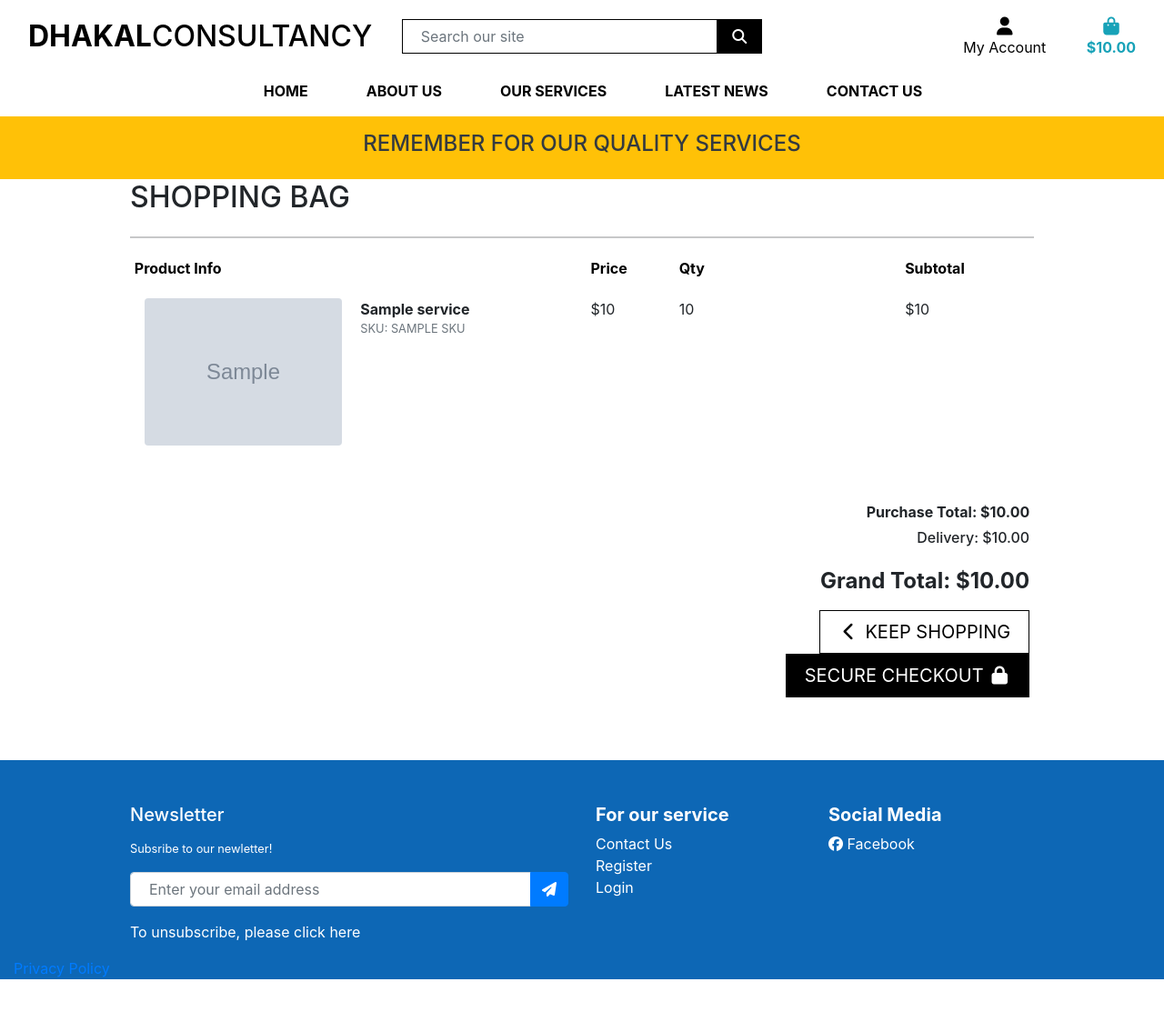
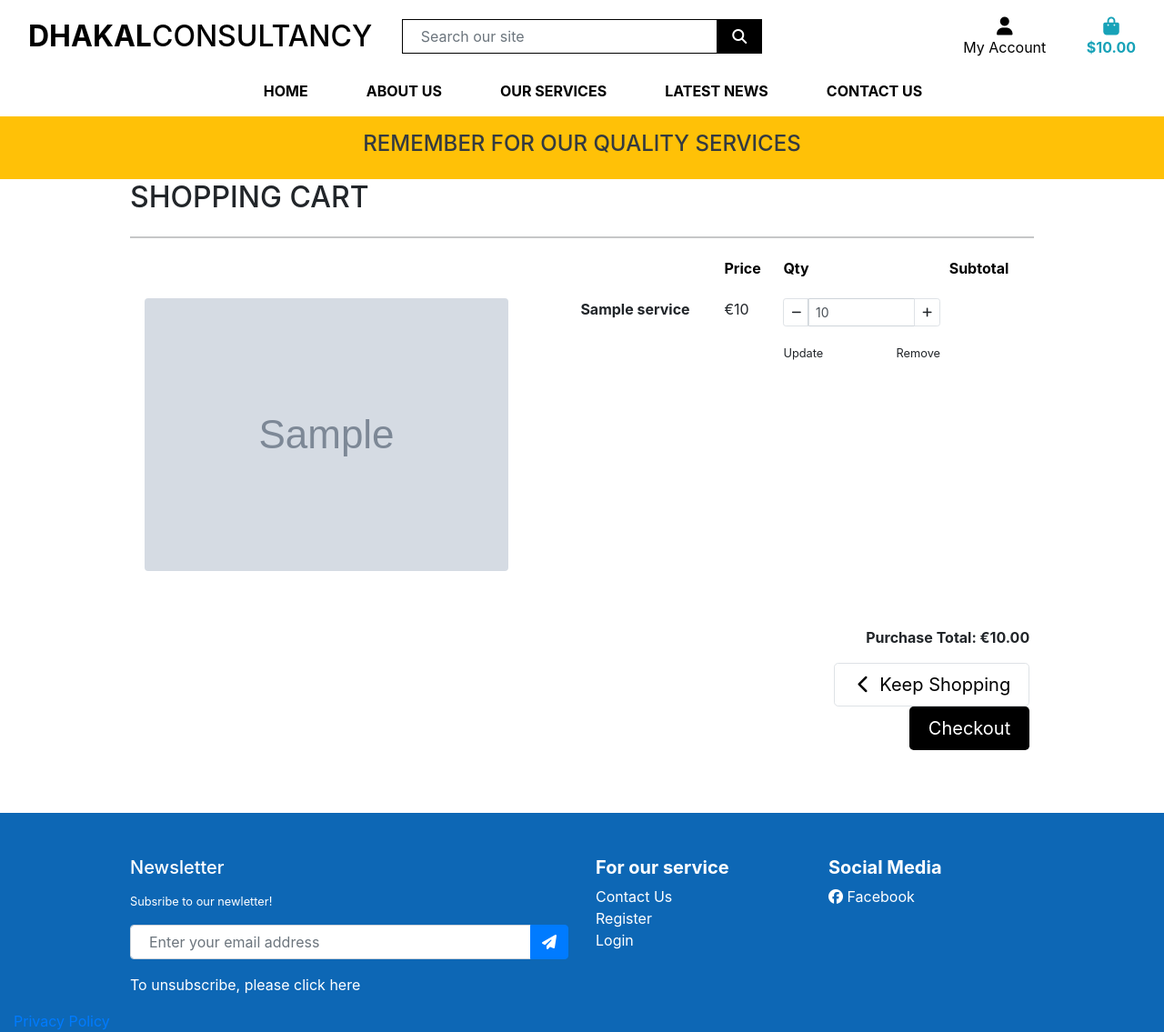
Before and after one commit to dhakal79/Portfolio-project-MS5, a Django app: template purchase/templates/purchase/purchase.html in a window 1280 px wide. Shown: the whole page at 91% size. Before the commit the page ends 1077 px from the top, so only its background shows below. Run offline with Django 3.2, Linux system fonts and the light colour scheme; the template is opened without the code that fills it: most values are stand-ins (such as "Sample title", 1, 10 or a date in 2020); grey boxes marked "Sample" are stand-in pictures; some libraries are stand-ins or nearby versions.

Commit message:
add html template for purchase

```diff
--- a/purchase/templates/purchase/purchase.html
+++ b/purchase/templates/purchase/purchase.html
@@ -1,21 +1,17 @@
 {% extends "base.html" %}
 {% load static %}
 
+
 {% block page_header %}
-    <div class="container header-container">
-        <div class="row">
-            <div class="col"></div>
-        </div>
-    </div>
+<div class="container header-container"></div>
 {% endblock %}
 
 {% block content %}
-    <div class="overlay"></div>
     <div class="container mb-2">
         <div class="row">
             <div class="col">
                 <hr>
-                <h2 class="logo-font mb-4">Shopping Bag</h2>
+                <h2 class="logo-font mb-4">Shopping Cart</h2>
                 <hr>
             </div>
         </div>
@@ -24,10 +20,11 @@
             <div class="col">
                 {% if purchase_items %}
                     <div class="table-responsive rounded">
+                        <div class="table-responsive rounded">
                             <table class="table table-sm table-borderless">
                                 <thead class="text-black">
                                     <tr>
-                                    <th scope="col">Product Info</th>
+                                        <th scope="col"></th>
                                         <th scope="col"></th>
                                         <th scope="col">Price</th>
                                         <th scope="col">Qty</th>
@@ -37,61 +34,65 @@
 
                                 {% for item in purchase_items %}
                                     <tr>
-                                    <td class="p-3 w-25">
-                                        <img class="img-fluid rounded" src="{{ item.service.image.url }}">
+                                        <td class="p-3 cart-image-width">
+                                            <img class="img-fluid rounded" src="{{ item.service.image_url }}">
                                         </td>
                                         <td class="py-3">
                                             <p class="my-0"><strong>{{ item.service.name }}</strong></p>
-                                        <p class="my-0 small text-muted">SKU: {{ item.service.sku|upper }}</p>
                                         </td>
                                         <td class="py-3">
-                                        <p class="my-0">${{ item.service.price }}</p>
+                                            <p class="my-0" id="price">€{{ item.service.price }}</p>
                                         </td>
-                                    <td class="py-3 w-25">
-                                        <p class="my-0">{{ item.quantity }}</p>
+                                        <td class="py-3 w-15">
+                                            <form class="form update-qty" method="POST" action="{% url 'edit_product' item.service.pk %}">
+                                                {% csrf_token %}
+                                                <div class="form-group">
+                                                    <div class="input-group">
+                                                        <!-- Decrement quantity button -->
+                                                        <div class="input-group-prepend">
+                                                            <button class="decrement-qty btn btn-sm border" data-item_id="{{ item.service.pk }}" id="decrement-qty_{{ item.service.pk }}">
+                                                                <span><i class="fas fa-minus fa-sm"></i></span>
+                                                            </button>
+                                                        </div>
+                                                        <!-- Quantity field -->
+                                                        <input class="form-control form-control-sm qty_input" type="number" name="quantity" value="{{ item.quantity }}" min="1" max="99" data-item_id="{{ item.service.pk }}" id="id_qty_{{ item.service.pk }}">
+                                                        <!-- Increment quantity button -->
+                                                        <div class="input-group-append">
+                                                            <button class="increment-qty btn btn-sm border" data-item_id="{{ item.service.pk }}" id="increment-qty_{{ item.service.pk }}">
+                                                                <span><i class="fas fa-plus fa-sm"></i></span>
+                                                            </button>
+                                                        </div>
+                                                    </div>
+                                                </div>
+                                            </form>
+                                            <a class="update-link link-dec-none"><small>Update</small></a>
+                                            <a class="remove-item float-end link-dec-none" id="remove_{{ item.book.pk }}"><small>Remove</small></a>
                                         </td>
-                                    <td class="py-3">
-                                        <p class="my-0">${{ item.service.price }}</p>
-                                    </td>
+
                                     </tr>
                                 {% endfor %}
                                 <tr>
-                                <td colspan="5" class="pt-5 text-right">
-                                    <h6><strong>Purchase Total: ${{ total|floatformat:2 }}</strong></h6>
-                                    <h6>Delivery: ${{ delivery|floatformat:2 }}</h6>
-                                    <h4 class="mt-4"><strong>Grand Total: ${{ grand_total|floatformat:2 }}</strong></h4>
-                                    {% if free_delivery_delta > 0 %}
-                                        <p class="mb-1 text-danger">
-                                            You could get free delivery by spending just <strong>${{ free_delivery_delta }}</strong> more!
-                                        </p>
-                                    {% endif %}
+                                    <td colspan="5" class="pt-5 text-end">
+                                        <h6><strong>Purchase Total: €{{ total|floatformat:2 }}</strong></h6>
                                     </td>
                                 </tr>
                                 <tr>
-                                <td colspan="5" class="text-right">
-                                    <a href="{% url 'service' %}" class="btn btn-outline-black rounded-0 btn-lg">
-                                        <span class="icon">
-                                            <i class="fas fa-chevron-left"></i>
-                                        </span>
-                                        <span class="text-uppercase">Keep Shopping</span>
+                                    <td colspan="5" class="text-end">
+                                        <a href="{% url 'service' %}" class="btn btn-outline-black btn-lg border">
+                                            <span class="icon"><i class="fas fa-chevron-left"></i></span>
+                                            <span>Keep Shopping</span>
                                         </a>
-                                    <a href="{% url 'checkout' %}" class="btn btn-black rounded-0 btn-lg">
-                                        <span class="text-uppercase">Secure Checkout</span>
-                                        <span class="icon">
-                                            <i class="fas fa-lock"></i>
-                                        </span>
-                                    </a>
+                                        <a href="{% url 'checkout' %}" class="btn btn-black btn-lg"><span>Checkout</span></a>
                                     </td>
                                 </tr>
                             </table>
                         </div>
+                    </div>
                 {% else %}
-                    <p class="lead mb-5">Your bag is empty.</p>
-                    <a href="{% url 'service' %}" class="btn btn-outline-black rounded-0 btn-lg">
-                        <span class="icon">
-                            <i class="fas fa-chevron-left"></i>
-                        </span>
-                        <span class="text-uppercase">Keep Shopping</span>
+                    <p class="lead mb-5">Your cart is empty</p>
+                    <a href="{% url 'service' %}" class="btn btn-lg btn-outline-black border">
+                        <span class="icon"><i class="fas fa-chevron-left"></i></span>
+                        <span>Keep Shopping</span>
                     </a>
                 {% endif %}
             </div>
@@ -104,19 +105,18 @@
 {% include 'service/includes/quantity_input_script.html' %}
 
 <script type="text/javascript">
-    // Update quantity on click
-    $('.update-link').click(function(e) {
-        var form = $(this).prev('.update-form');
+    //Update quantity when update button is click
+    $(".update-link").click(function(e) {
+        var form = $(this).prev(".update-qty");
         form.submit();
     })
 
-    // Remove item and reload on click
+    //Remove items when remove button is click
     $('.remove-item').click(function(e) {
         var csrfToken = "{{ csrf_token }}";
-        var itemId = $(this).attr('id').split('remove_')[1];
-        var size = $(this).data('product_size');
-        var url = `/purchase/remove/${itemId}/`;
-        var data = {'csrfmiddlewaretoken': csrfToken, 'product_size': size};
+        var serviceId = $(this).attr('id').split('remove_')[1];
+        var url = `/purchase/remove/${serviceId}/`;
+        var data = {'csrfmiddlewaretoken': csrfToken};
 
         $.post(url, data)
          .done(function() {
```
Lines whose indentation alone changed are shown as unchanged.
